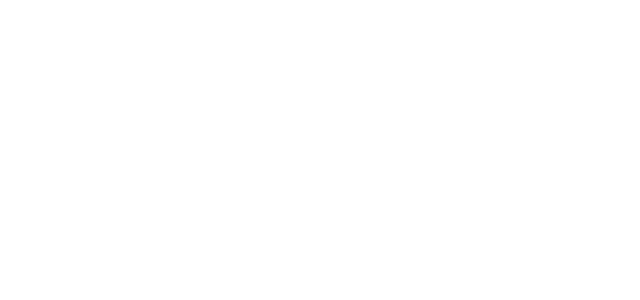
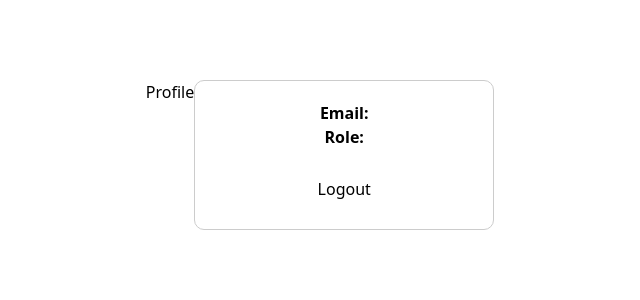
Before and after one commit to udaysinh-bodare/courseProject, a React (Vite) app in the folder client/: page /profile in a window 1280 px wide. Before the commit this address had no page. Shown: the top 300 px of the page, without its empty margins (320-960 px from the left). Built offline with nearby package versions, Linux system fonts and the light colour scheme.

Commit message:
profile page

```diff
--- a/client/package.json
+++ b/client/package.json
@@ -15,6 +15,7 @@
     "react": "^19.2.0",
     "react-dom": "^19.2.0",
     "react-router": "^7.11.0",
+    "react-router-dom": "^7.11.0",
     "react-toastify": "^11.0.5",
     "tailwindcss": "^4.1.18"
   },
@@ -22,11 +23,11 @@
     "@eslint/js": "^9.39.1",
     "@types/react": "^19.2.5",
     "@types/react-dom": "^19.2.3",
-    "@vitejs/plugin-react": "^5.1.1",
+    "@vitejs/plugin-react": "^5.1.2",
     "eslint": "^9.39.1",
     "eslint-plugin-react-hooks": "^7.0.1",
     "eslint-plugin-react-refresh": "^0.4.24",
     "globals": "^16.5.0",
-    "vite": "^7.2.4"
+    "vite": "^7.3.0"
   }
 }
--- a/client/src/App.jsx
+++ b/client/src/App.jsx
@@ -3,10 +3,11 @@
 import { ToastContainer } from "react-toastify";
 
 import Login from "./pages/Login";
-import { Route, Routes } from "react-router";
+import { Route, Routes } from "react-router-dom";
 import Register from "./pages/Register";
 import Landing from "./pages/LandingPage/Landing";
 import ViewCourse from "./pages/ViewCourses/ViewCourse"
+import Profile from "./pages/profile";
 
 export const loginContext = createContext()
 function App() {
@@ -19,6 +20,8 @@
 					<Route path="/login" element={<Login />} />
 					<Route path="/register" element={<Register />} />
 					<Route path="/viewcourse" element={<ViewCourse/>} />
+					<Route path="/profile" element={<Profile />} />
+					<Route path="/dashboard" element={<Profile />} />
 				</Routes>
 			</loginContext.Provider>
 
--- a/client/src/main.jsx
+++ b/client/src/main.jsx
@@ -1,7 +1,7 @@
 import { createRoot } from "react-dom/client";
 import "./index.css";
 import App from "./App.jsx";
-import { BrowserRouter } from "react-router";
+import { BrowserRouter } from "react-router-dom";
 
 createRoot(document.getElementById("root")).render(
 
--- a/client/src/pages/Login.jsx
+++ b/client/src/pages/Login.jsx
@@ -6,6 +6,7 @@
 import Register from "./Register";
 import { loginStudent } from "../services/studentServices";
 import bg from "../assets/background.png";
+import Profile from "./profile";
 
 function Login() {
   const navigate = useNavigate();
@@ -27,6 +28,8 @@
         localStorage.setItem("token", res.data.token);
         toast.success("Logged In Successfully!");
         navigate("/dashboard");
+       localStorage.setItem("token", res.data.token);
+
       }
     } catch (ex) {
       console.log(ex);
--- /dev/null
+++ b/client/src/pages/profile.jsx
@@ -0,0 +1,77 @@
+import React, { useEffect, useState } from "react";
+import axios from "axios";
+
+function Profile() {
+  const [user, setUser] = useState({
+    email: "",
+    role: ""
+  });
+
+  useEffect(() => {
+    const token = localStorage.getItem("token");
+
+    if (!token) {
+      alert("Please login first");
+      return;
+    }
+
+    // Option 1: Use stored data (simple)
+    setUser({
+      email: localStorage.getItem("email"),
+      role: localStorage.getItem("role")
+    });
+
+    // Option 2: Call backend profile API (recommended)
+    /*
+    axios.get("http://localhost:2000/api/auth/profile", {
+      headers: {
+        Authorization: `Bearer ${token}`
+      }
+    }).then(res => {
+      setUser(res.data.data);
+    });
+    */
+  }, []);
+
+  return (
+    <div style={styles.container}>
+      <h2>Profile</h2>
+
+      <div style={styles.card}>
+        <p><strong>Email:</strong> {user.email}</p>
+        <p><strong>Role:</strong> {user.role}</p>
+
+        <button onClick={logout} style={styles.btn}>
+          Logout
+        </button>
+      </div>
+    </div>
+  );
+}
+
+function logout() {
+  localStorage.clear();
+  window.location.href = "/";
+}
+
+const styles = {
+  container: {
+    display: "flex",
+    justifyContent: "center",
+    marginTop: "80px"
+  },
+  card: {
+    width: "300px",
+    padding: "20px",
+    border: "1px solid #ccc",
+    borderRadius: "10px",
+    textAlign: "center"
+  },
+  btn: {
+    marginTop: "20px",
+    padding: "8px 16px",
+    cursor: "pointer"
+  }
+};
+
+export default Profile;
```
Also changed, not shown: 2 other files (tests, documents, lock files or other folders).
